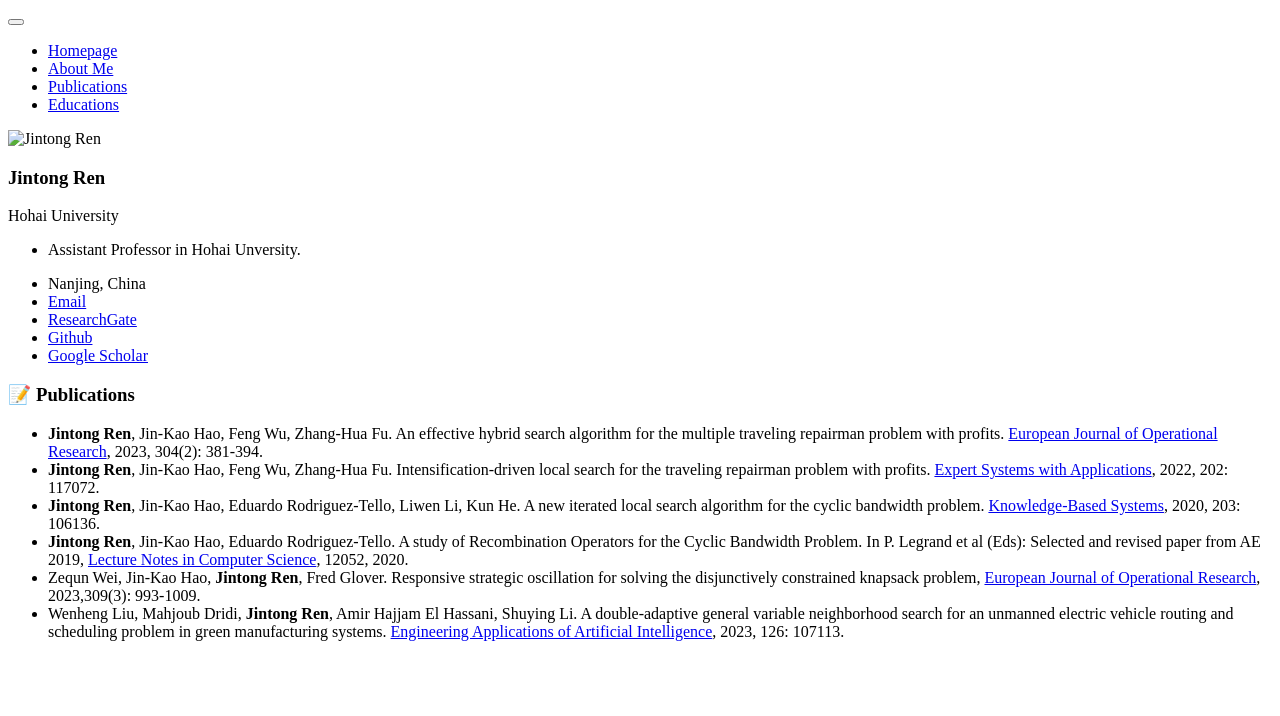
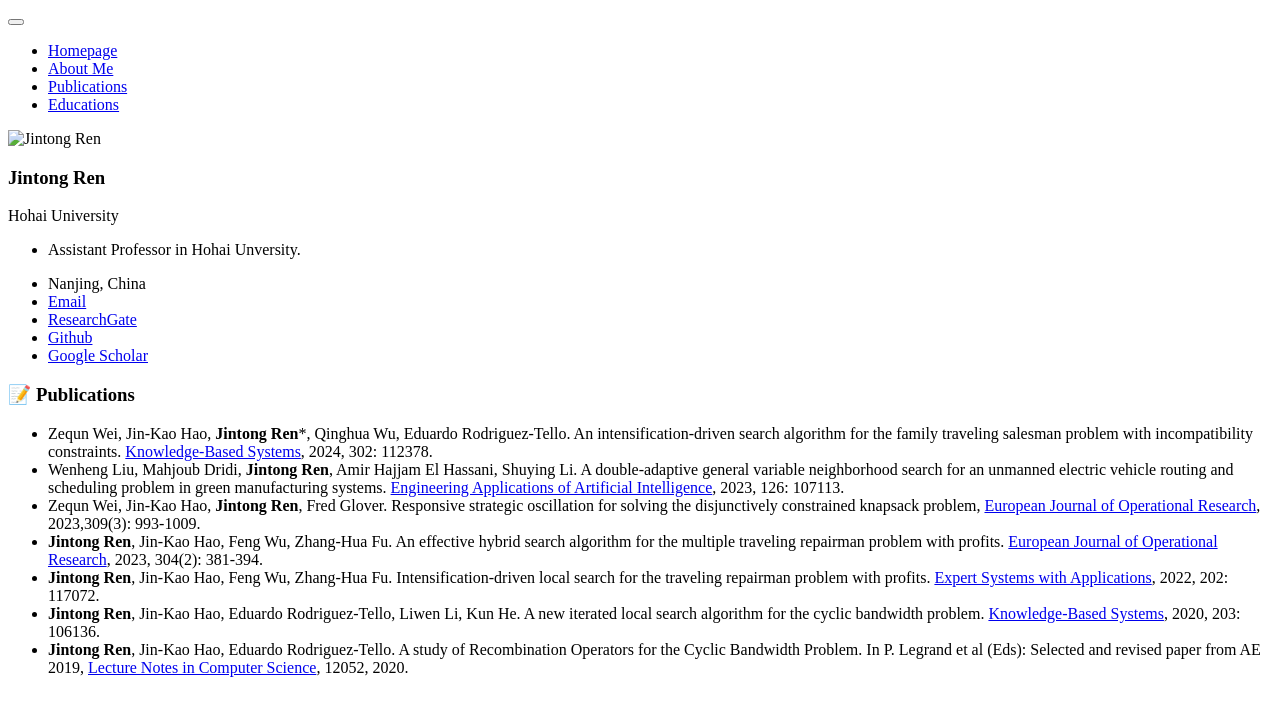
Before and after one commit to Zequn-Wei/Zequn-Wei.github.io, a Jekyll site: the page built from _pages/includes/pub.md, in a window 1280 px wide. Shown: the top 716 px of the page. Built offline with Jekyll 4.4.1, drawn with Linux system fonts in a browser that asks for light colours; our own code applies the rules of GitHub Pages for plain Markdown files.

Commit message:
internal change

```diff
--- a/_pages/includes/pub.md
+++ b/_pages/includes/pub.md
@@ -70,9 +70,10 @@ Jinglin Liu, Chengxi Li, **Yi Ren**, Feiyang Chen, Zhou Zhao
 </div>
 -->
 
+- Zequn Wei, Jin-Kao Hao, **Jintong Ren***, Qinghua Wu, Eduardo Rodriguez-Tello. An intensification-driven search algorithm for the family traveling salesman problem with incompatibility constraints. [Knowledge-Based Systems](https://www.sciencedirect.com/science/article/abs/pii/S0950705124010128), 2024, 302: 112378.
+- Wenheng Liu, Mahjoub Dridi, **Jintong Ren**, Amir Hajjam El Hassani, Shuying Li. A double-adaptive general variable neighborhood search for an unmanned electric vehicle routing and scheduling problem in green manufacturing systems. [Engineering Applications of Artificial Intelligence](https://www.sciencedirect.com/science/article/abs/pii/S0952197623012976), 2023, 126: 107113.
+- Zequn Wei, Jin-Kao Hao, **Jintong Ren**, Fred Glover. Responsive strategic oscillation for solving the disjunctively constrained knapsack problem, [European Journal of Operational Research](https://www.sciencedirect.com/science/article/abs/pii/S0377221723001248), 2023,309(3): 993-1009.
 - **Jintong Ren**, Jin-Kao Hao, Feng Wu, Zhang-Hua Fu. An effective hybrid search algorithm for the multiple traveling repairman problem with profits. [European Journal of Operational Research](https://www.sciencedirect.com/science/article/abs/pii/S0377221722003034), 2023, 304(2): 381-394.
 - **Jintong Ren**, Jin-Kao Hao, Feng Wu, Zhang-Hua Fu. Intensification-driven local search for the traveling repairman problem with profits. [Expert Systems with Applications](https://www.sciencedirect.com/science/article/abs/pii/S095741742200481X), 2022, 202: 117072.
 - **Jintong Ren**, Jin-Kao Hao, Eduardo Rodriguez-Tello, Liwen Li, Kun He. A new iterated local search algorithm for the cyclic bandwidth problem. [Knowledge-Based Systems](https://www.sciencedirect.com/science/article/abs/pii/S0950705120303907), 2020, 203: 106136.
 - **Jintong Ren**, Jin-Kao Hao, Eduardo Rodriguez-Tello. A study of Recombination Operators for the Cyclic Bandwidth Problem. In P. Legrand et al (Eds): Selected and revised paper from AE 2019, [Lecture Notes in Computer Science](https://link.springer.com/chapter/10.1007/978-3-030-45715-0_14), 12052, 2020.
-- Zequn Wei, Jin-Kao Hao, **Jintong Ren**, Fred Glover. Responsive strategic oscillation for solving the disjunctively constrained knapsack problem, [European Journal of Operational Research](https://www.sciencedirect.com/science/article/abs/pii/S0377221723001248), 2023,309(3): 993-1009.
-- Wenheng Liu, Mahjoub Dridi, **Jintong Ren**, Amir Hajjam El Hassani, Shuying Li. A double-adaptive general variable neighborhood search for an unmanned electric vehicle routing and scheduling problem in green manufacturing systems. [Engineering Applications of Artificial Intelligence](https://www.sciencedirect.com/science/article/abs/pii/S0952197623012976), 2023, 126: 107113.
```
